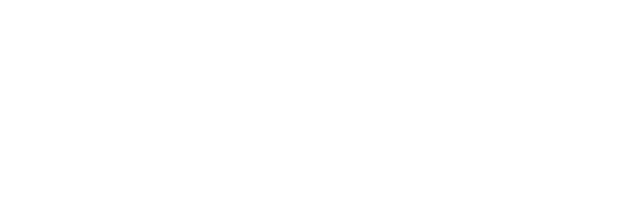
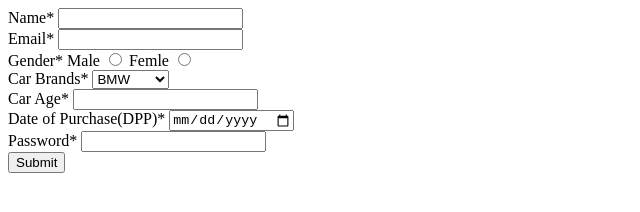
Before and after one commit to acciojob/car-insurance-form-piyushjain5350, a website: page main.html in a window 1280 px wide. Shown: the whole page, without its empty margins (0-640 px from the left). Drawn offline with Linux system fonts and the light colour scheme.

Commit message:
created a submission

```diff
--- a/main.html
+++ b/main.html
@@ -8,6 +8,38 @@
 
 <body>
 	<!-- the entire body must be written by student -->
+	<form method="post">
+		<label for="name">Name*</label>
+		<input type="text" id="name" name="name" required><br>
+
+		<label for="email">Email*</label>
+		<input type="email" id="email" name="email" required><br>
+
+		<label for="gender">Gender*</label>
+		<label for="gender_m">Male</label>
+		<input type="radio" id="gender_m" name="gender" required>
+		<label for="gender_f">Femle</label>
+		<input type="radio" id="gender_f" name="gender" required><br>
+
+
+		<label for="car">Car Brands*</label>
+		<select id="car" name="car">
+			<option value="bmw">BMW</option>
+			<option value="Audi">Audi</option>
+			<option value="mercedez">Mecedez</option>
+		</select>	<br>
+
+		<label for="carage">Car Age*</label>
+		<input type="number" id="name" name="name" required><br>
+
+		<label for="dop">Date of Purchase(DPP)*</label>
+		<input type="date" id="dop" name="dop" required><br>
+
+		<label for="password">Password*</label>
+		<input type="password" id="password" name="password" required><br>
+
+		<input type="submit" value="Submit">
+	</form>
     <script type="text/javascript" src="./script.js">
 </script>
 
```
